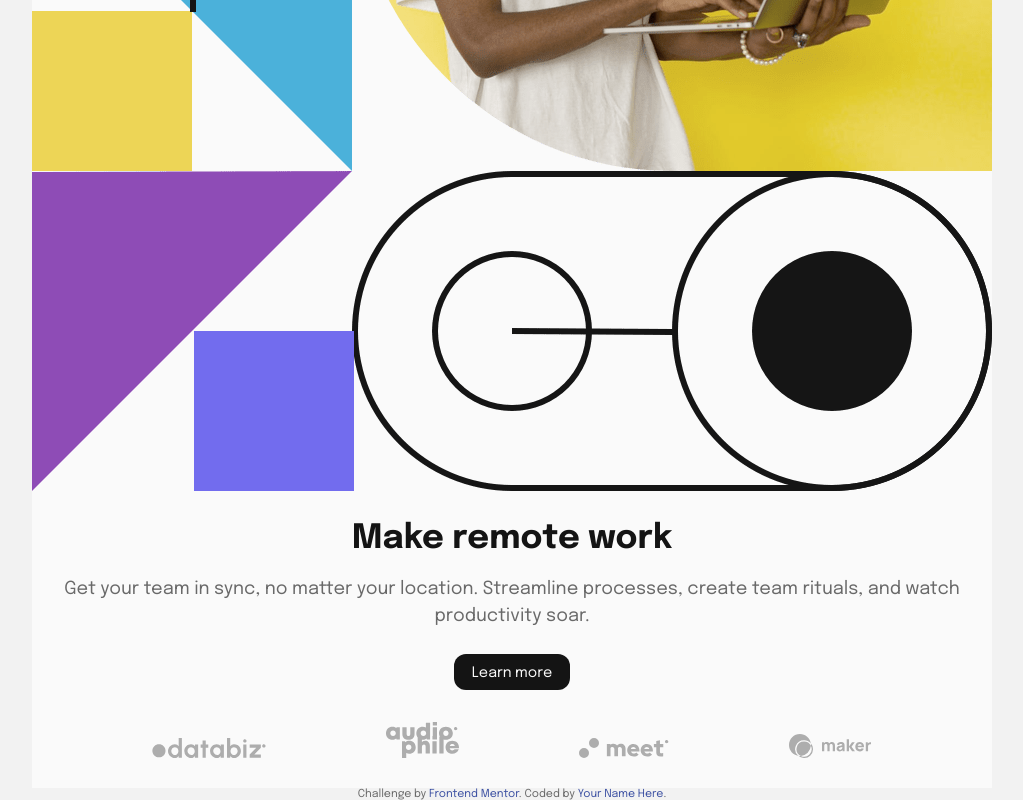
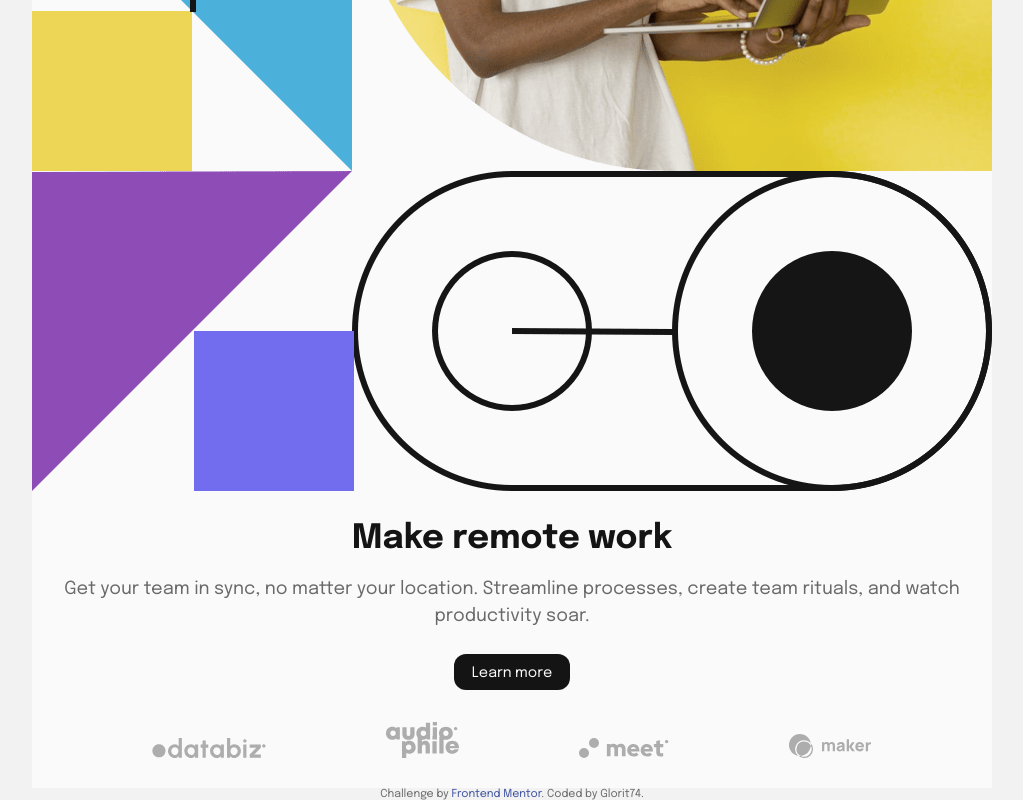
Before and after one commit to Glorit74/intro-section-with-dropdown-navigation-main, a plain HTML site: page index.html in a window 1280 px wide. Shown: the part 891-1691 px from the top of the page, without its empty margins (128-1151 px from the left). Drawn offline with Linux system fonts and the light colour scheme.

Commit message:
Update index.html footer

```diff
--- a/index.html
+++ b/index.html
@@ -121,7 +121,7 @@
 	  Challenge by
 	  <a href="https://www.frontendmentor.io?ref=challenge" target="_blank"
 		>Frontend Mentor</a
-	  >. Coded by <a href="#">Your Name Here</a>.
+	  >. Coded by Glorit74.
 	</footer>
   </body>
 </html>
```
